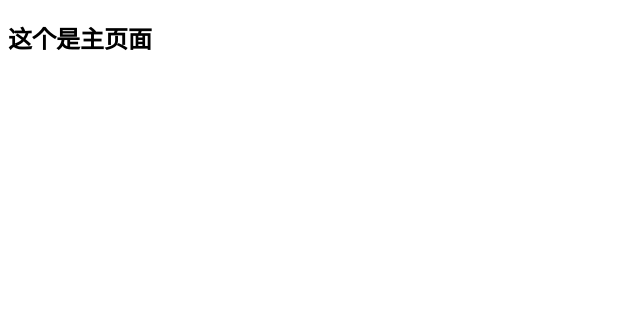
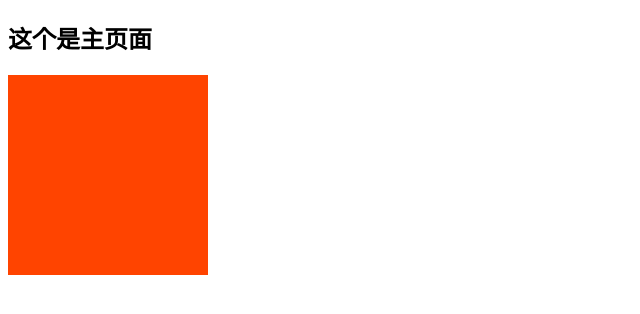
Before and after one commit to ou-skr/qianduan32, a plain HTML site: page pages/index.html in a window 1280 px wide. Shown: the whole page, without its empty margins (0-640 px from the left). Drawn offline with Linux system fonts and the light colour scheme.

Commit message:
更改了html的样式

```diff
--- a/css/index.css
+++ b/css/index.css
@@ -0,0 +1,5 @@
+.box{
+  width: 200px;
+  height: 200px;
+  background-color: #f40;
+}
--- a/pages/index.html
+++ b/pages/index.html
@@ -4,9 +4,11 @@
   <meta charset="UTF-8">
   <meta name="viewport" content="width=device-width, initial-scale=1.0">
   <meta http-equiv="X-UA-Compatible" content="ie=edge">
+  <link rel="stylesheet" href="../css/index.css">
   <title>Document</title>
 </head>
 <body>
   <h2>这个是主页面</h2>
+  <div class="box"></div>
 </body>
 </html>
```
